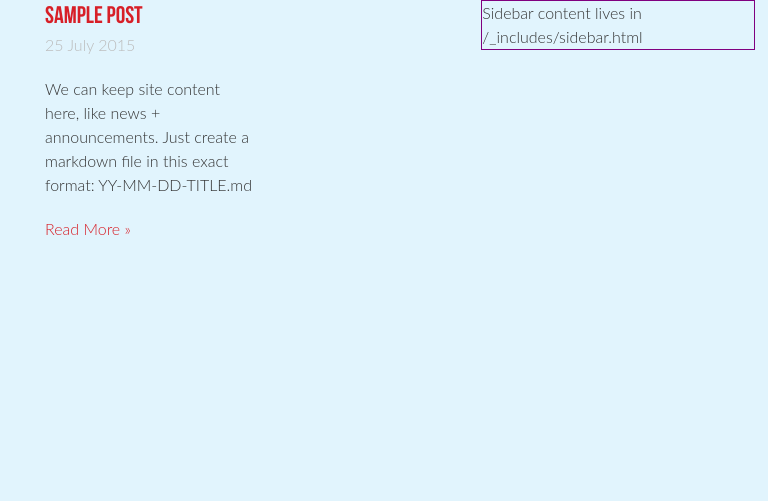
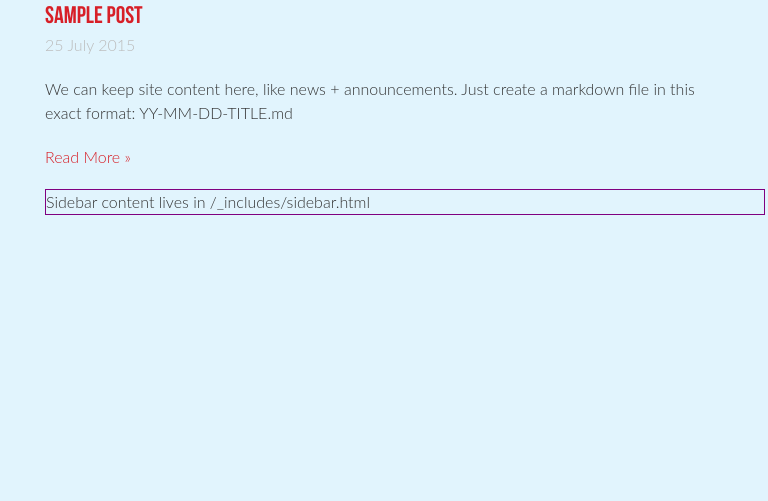
Before and after one commit to TowCenter/YouAreHere, a PHP site: page /_site/index.html in a window 768 px wide. Shown: the part 216-717 px from the top of the page. Run offline with PHP 8.4, Linux system fonts and the light colour scheme; some libraries are stand-ins or nearby versions.

Commit message:
Update style.css

```diff
--- a/assets/themes/bootstrap-3/css/style.css
+++ b/assets/themes/bootstrap-3/css/style.css
@@ -411,7 +411,7 @@ header h1 {
 @media only screen and (max-width: 1100px) {
  .sidebar {
     max-width: none;
-    width:38%;
+    width:31%;
     padding: 0 30px 0 0;
     border:1px solid red;
   }
@@ -428,6 +428,7 @@ header h1 {
 @media only screen and (min-width: 768px) and (max-width: 959px) {
   .sidebar {
     max-width: none;
+    width:100%;
     padding: 0 30px 0 0;
     border:1px solid purple;
   }
@@ -441,6 +442,10 @@ header h1 {
   }
   header .social {
     display: block;
+  }
+  .content{
+     width:100%;
+  }
   }
 }
 
```
